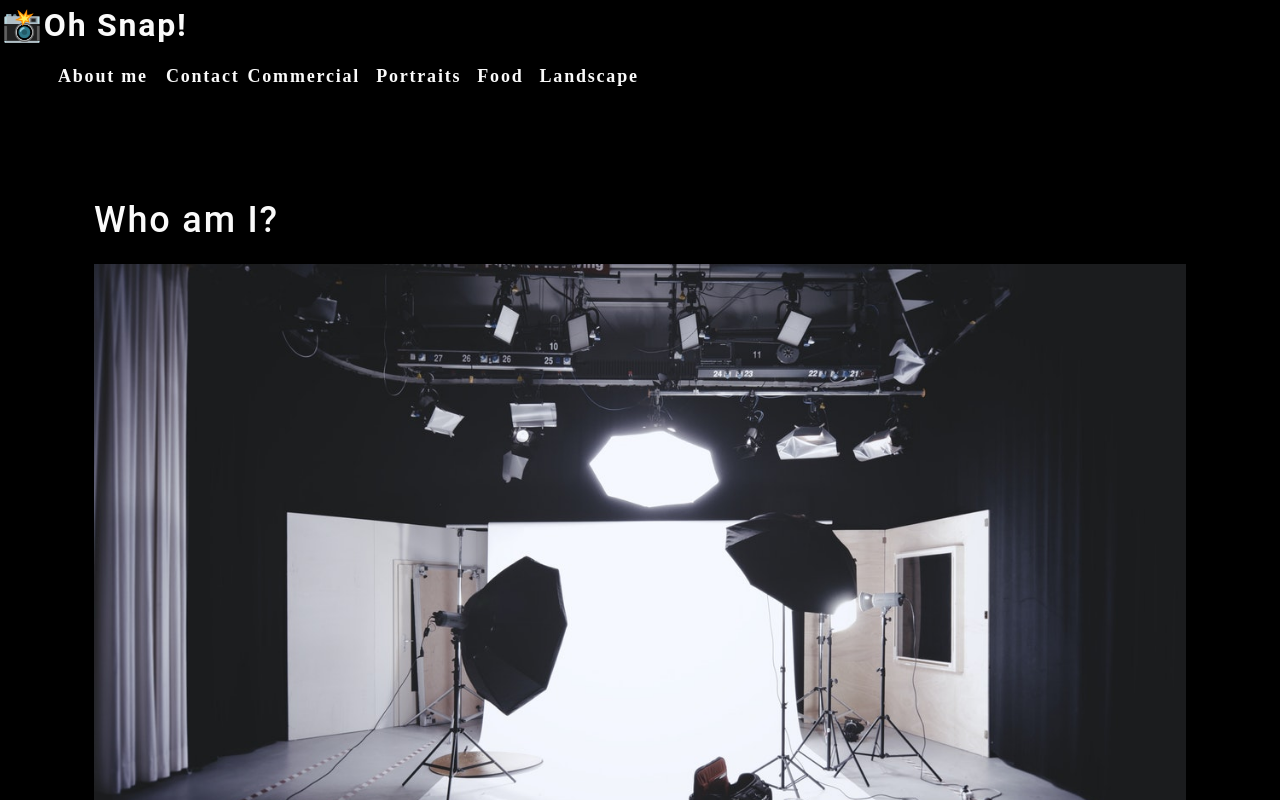
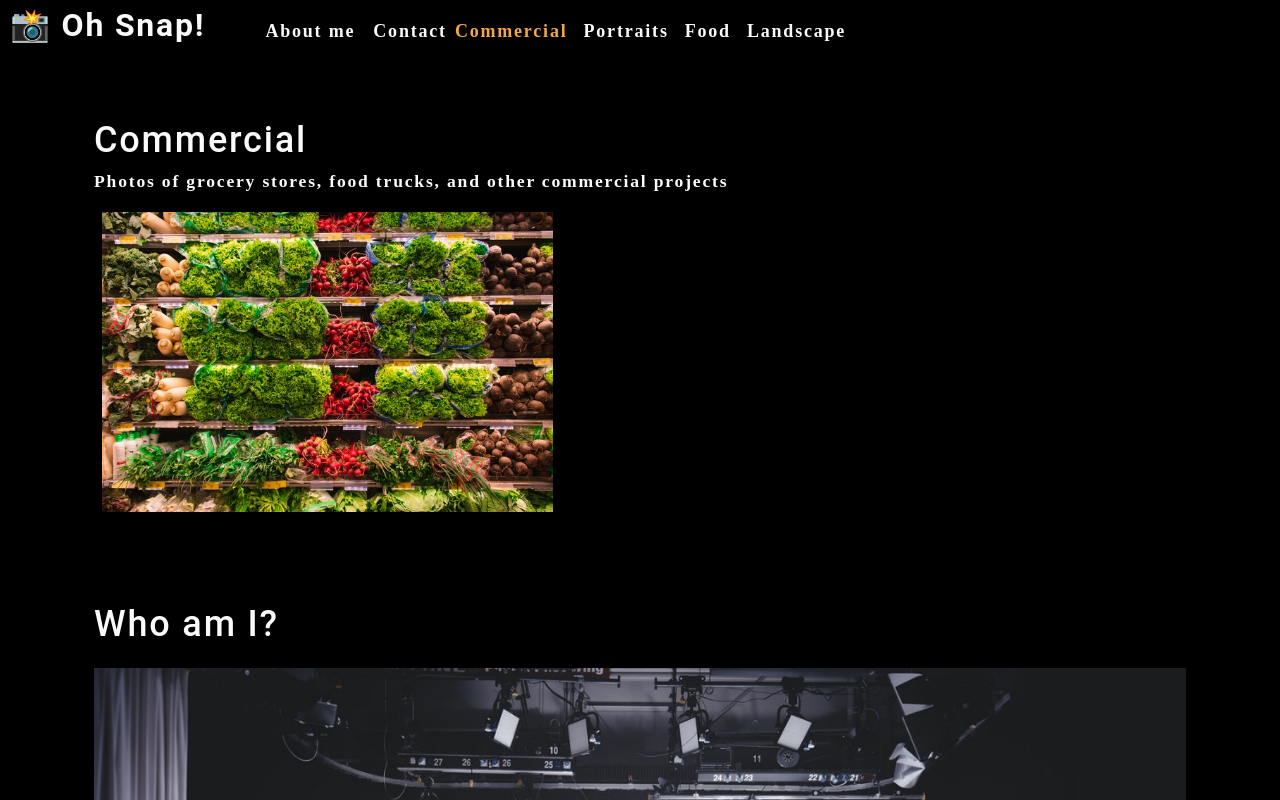
Before and after one commit to Jillium/photo-port, a React (Create React App) app: page / in a window 1280 px wide. Shown: the top 800 px of the page. Built offline with nearby package versions, Linux system fonts and the light colour scheme.

Commit message:
progress save

```diff
--- a/src/App.js
+++ b/src/App.js
@@ -1,13 +1,33 @@
-import React from 'react';
+import React, { useState } from 'react';
 import About from './components/About';
 import Nav from './components/Nav';
+import Gallery from './components/Gallery';
 import './App.css';
 
 function App() {
+
+  const [categories] = useState([
+    {
+      name: 'commercial',
+      description: 'Photos of grocery stores, food trucks, and other commercial projects',
+    },
+    { name: 'portraits', description: 'Portraits of people in my life' },
+    { name: 'food', description: 'Delicious delicacies' },
+    { name: 'landscape', description: 'Fields, farmhouses, waterfalls, and the beauty of nature' },
+  ]);
+  const [currentCategory, setCurrentCategory] = useState(categories[0]);
+
+
   return (
+
     <div>
-      <Nav></Nav>
+      <Nav
+      categories={categories}
+      setCurrentCategory={setCurrentCategory}
+      currentCategory={currentCategory}
+      ></Nav>
       <main>
+        <Gallery></Gallery>
         <About></About>
       </main>
     </div>
--- /dev/null
+++ b/src/components/Gallery/index.js
@@ -0,0 +1,22 @@
+import React from 'react';
+import { capitalizeFirstLetter } from '../../utils/helpers';
+import photo from "../../assets/small/commercial/0.jpg";
+
+function Gallery(props) {
+    const currentCategory = {
+        name: "commercial",
+        description:
+            'Photos of grocery stores, food trucks, and other commercial projects',
+    }
+    return (
+        <section>
+            <h1>{capitalizeFirstLetter(currentCategory.name)}</h1>
+            <p>{currentCategory.description}</p>
+            <div className='flex-row'>
+                <img src={photo} alt="Commercial Example" className='img-thumbnail mx-1'/>
+            </div>
+        </section>
+    );
+}
+
+export default Gallery;
--- a/src/components/Nav/index.js
+++ b/src/components/Nav/index.js
@@ -1,45 +1,35 @@
-import React from 'react';
+import React, { useEffect } from "react";
+import { capitalizeFirstLetter } from "../../utils/helpers";
+
+function Nav(props) {
 
 
-function Nav() {
-    const categories = [
-        {
-            name: 'Commercial',
-            description:
-                'Photos of grocery stores, food trucks, and other commercial projects',
-        },
-        {
-            name: "Portraits",
-            description:
-                'Portraits of people in my life'
-        },
-        {
-            name: "Food",
-            description:
-                'Delicious Delicacies'
-        },
-        {
-            name: 'Landscape',
-            description:
-                'Fields, farmhouses, waterfalls and the beauty of nature'
-        },
-    ];
+  const {
+    categories = [],
+    setCurrentCategory,
+    currentCategory,
+  } = props;
 
-    function categorySelected(name) {
-        console.log(`${name} clicked`)
-    }
-
+  useEffect(() => {
+    document.title = capitalizeFirstLetter(currentCategory.name);
+  }, [currentCategory]);
   return (
-        <header>
+    <header className="flex-row px-1">
       <h2>
         <a data-testid="link" href="/">
-                    <span role="img" aria-label='camera'> 📸</span>Oh Snap!
+          <span role="img" aria-label="camera">
+            {" "}
+            📸
+          </span>{" "}
+          Oh Snap!
         </a>
       </h2>
       <nav>
-                <ul className='flex-row'>
-                    <li className='mx-2'>
-                        <a data-testid="about" href="#about">
+        <ul className="flex-row">
+          <li className="mx-2">
+            <a
+              href="#about"
+            >
               About me
             </a>
           </li>
@@ -47,8 +37,15 @@
             <span>Contact</span>
           </li>
           {categories.map((category) => (
-                        <li className='mx-1' key={category.name}>
-                            <span onClick={() => categorySelected(category.name)} >{category.name}
+            <li className={`mx-1 ${
+                currentCategory.name === category.name && 'navActive'
+                }`} key={category.name}>
+              <span
+                onClick={() => {
+                  setCurrentCategory(category)
+                }}
+              >
+                {capitalizeFirstLetter(category.name)}
               </span>
             </li>
           ))}
```
Lines whose indentation alone changed are shown as unchanged.
